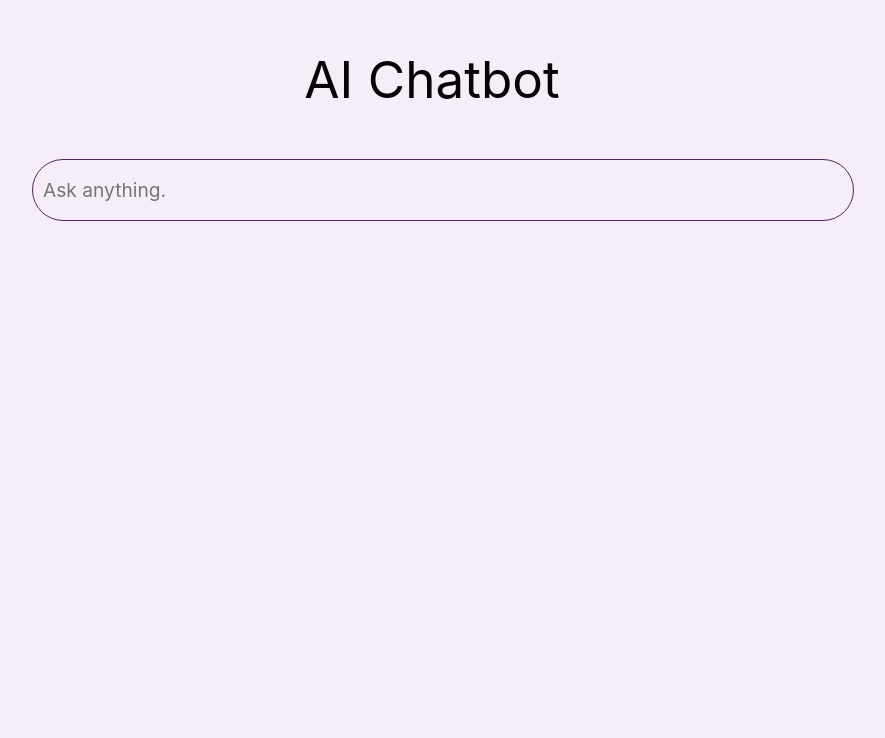
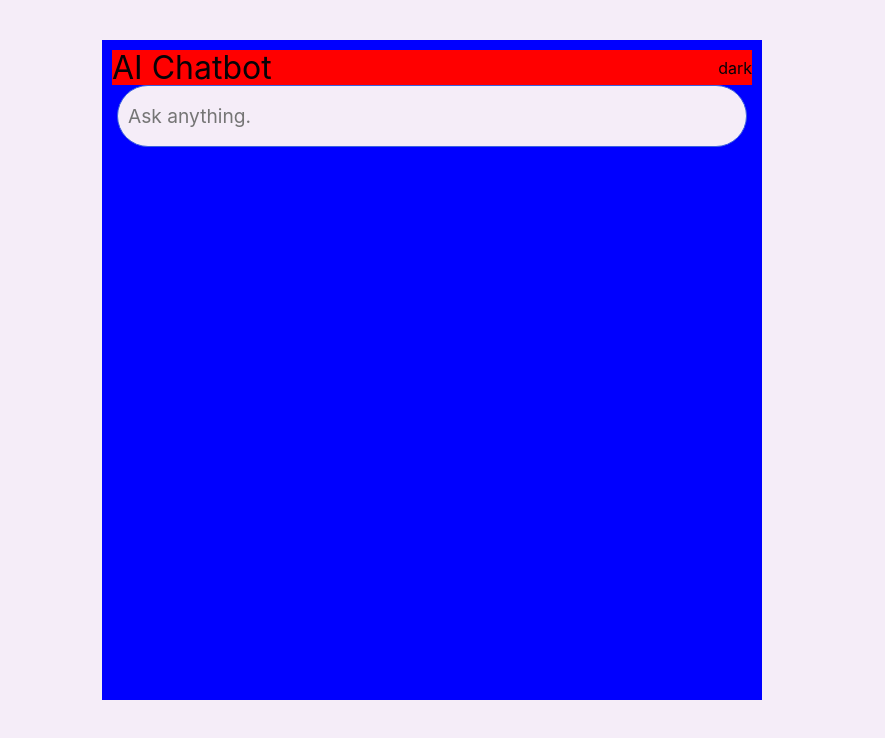
Before and after one commit to girish-n7/chatbot, a React (Vite) app: page / in a window 1280 px wide. Shown: the top 738 px of the page, without its empty margins (208-1093 px from the left). Built offline with nearby package versions, Linux system fonts and the light colour scheme.

Commit message:
style updates, added header

```diff
--- a/src/App.jsx
+++ b/src/App.jsx
@@ -1,4 +1,5 @@
 import { useState } from "react";
+import Header from "./components/Header";
 
 export default function App() {
   const [message, setMessage] = useState("");
@@ -49,9 +50,9 @@ export default function App() {
 
   return (
     <main>
-      <p className="header--title">AI Chatbot</p>
+      <Header />
 
-      <div>
+      <div className="chat--container">
         {chats && chats.length
           ? chats.map((chat, index) => (
               <p
--- /dev/null
+++ b/src/components/Header.jsx
@@ -0,0 +1,20 @@
+import { useState } from "react";
+// import logo from "";
+
+export default function Header() {
+  const [darkTheme, setDarkTheme] = useState(true);
+
+  function handleClick() {
+    setDarkTheme((prevState) => !prevState);
+  }
+
+  return (
+    <div className="header--container">
+      <div className="header--head">
+        {/* <img src={logo} className="header--logo"></img> */}
+        <p className="header--title">AI Chatbot</p>
+      </div>
+      <p onClick={handleClick}>{darkTheme ? "dark" : "light"}</p>
+    </div>
+  );
+}
--- a/style.css
+++ b/style.css
@@ -1,14 +1,17 @@
 :root {
   --text: #060307;
   --background: #f5edf8;
-  --primary-button: #602d71;
-  --secondary-button: #eddef2;
-  --accent: #51265f;
+  --user--message: #3c61dd;
+  --assistant--message: #020509;
+  /* #fcfdfe assis
+  user #385bcc */
 }
 
 * {
   font-family: Inter, system-ui, Avenir, Helvetica, Arial, sans-serif;
   line-height: 1.5;
+  margin: 0;
+  padding: 0;
 }
 
 html,
@@ -18,21 +21,31 @@ body {
   color: var(--text);
 }
 
+main {
+  width: 50%;
+  margin: 5vh auto;
+  background-color: blue;
+  height: 80vh;
+  padding: 10px;
+}
+
+.header--container {
+  display: flex;
+  justify-content: space-between;
+  background-color: red;
+  align-items: center;
+}
+
 .header--title {
-  font-size: 3.2em;
+  font-size: 2em;
   line-height: 1.1;
   text-align: center;
   position: sticky;
   top: 0;
 }
 
-main {
-  max-width: 800px;
-  margin: auto;
-}
-
 .chat--message {
-  background-color: var(--secondary-button);
+  background-color: var(--assistant--message);
   max-width: 70%;
   padding: 15px;
   border-radius: 15px;
@@ -41,7 +54,7 @@ main {
 
 .user--input {
   text-align: right;
-  background-color: var(--primary-button);
+  background-color: var(--user--message);
   margin-left: 30%;
   color: var(--background);
   display: flex;
@@ -60,10 +73,10 @@ form {
 }
 
 input {
-  width: 100%;
+  width: 95%;
   height: 40px;
   border-radius: 40px;
-  border: 1px solid var(--accent);
+  border: 1px solid var(--user--message);
   padding: 10px;
   font-size: 1.2rem;
   background-color: var(--background);
```
